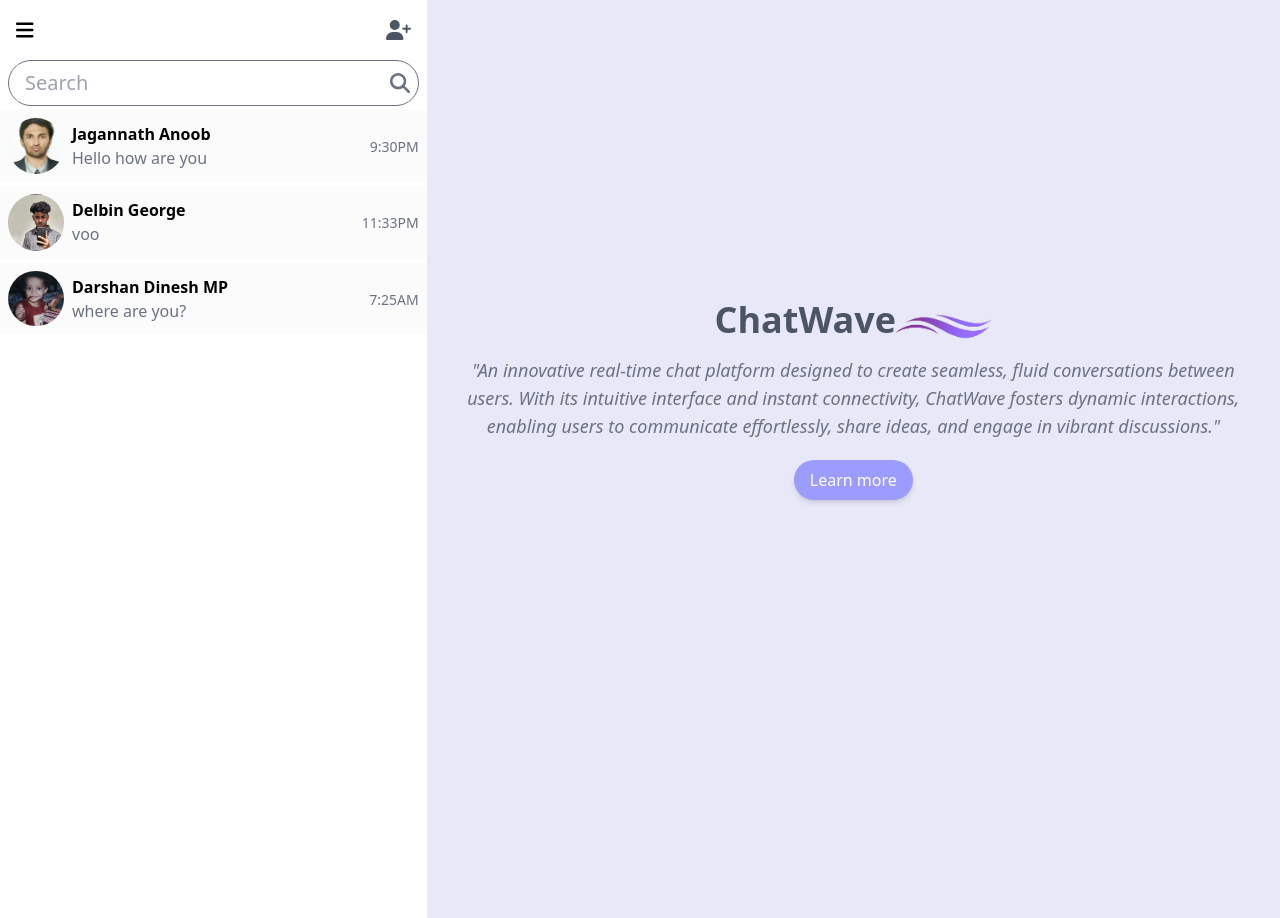
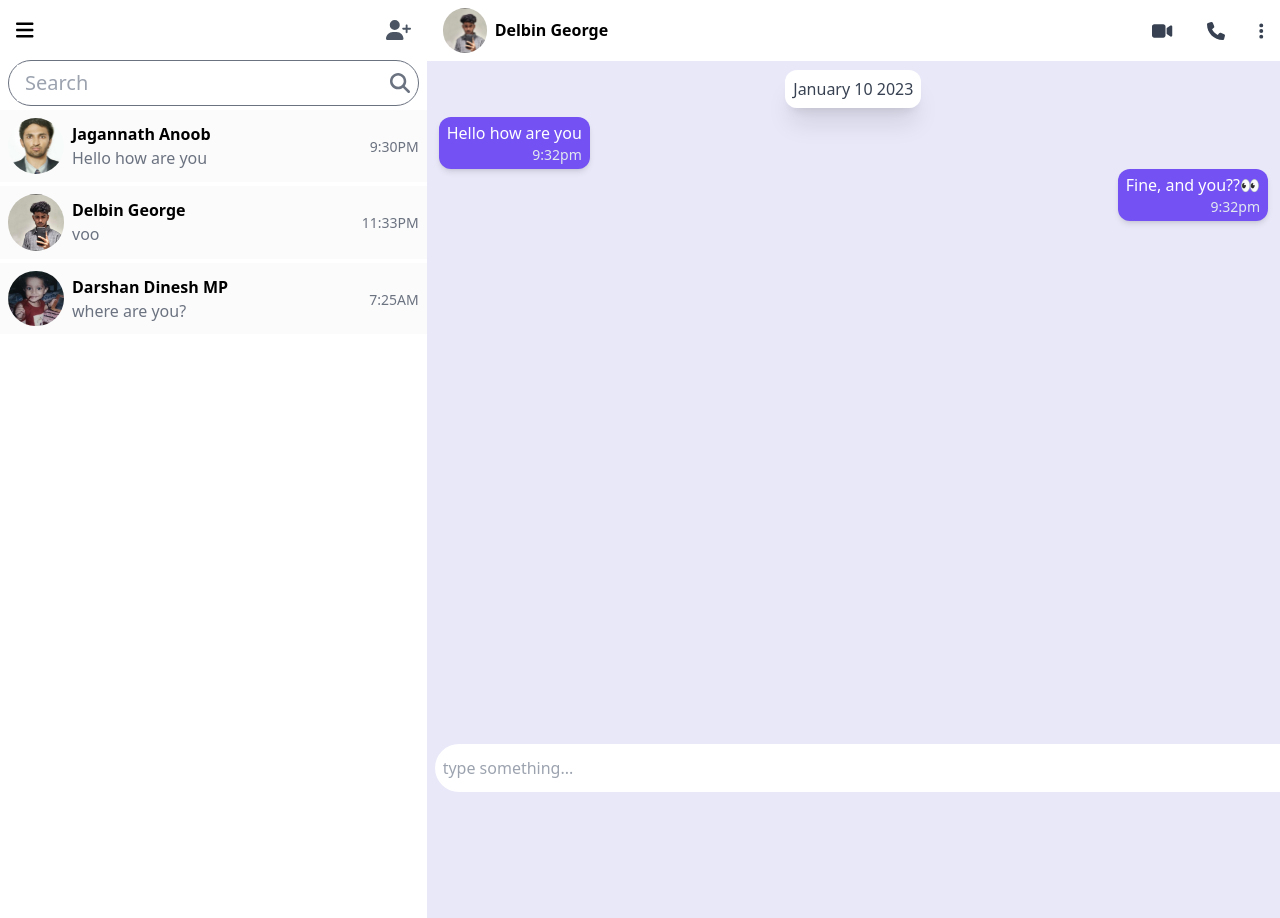
Before and after one commit to richusony/ChatWave, a React (Vite) app in the folder client/: page / in a window 1280 px wide. Built offline with nearby package versions, Linux system fonts and the light colour scheme.

Commit message:
feat: added input section to send messages

```diff
--- a/client/src/components/ChatSec.jsx
+++ b/client/src/components/ChatSec.jsx
@@ -1,9 +1,87 @@
-import React from 'react'
+import React from "react";
+import delbin from "../assets/users/delbin.jpg";
+import { FontAwesomeIcon } from "@fortawesome/react-fontawesome";
+import {
+  faDotCircle,
+  faEllipsisV,
+  faListDots,
+  faPaperPlane,
+  faPhone,
+  faVideo,
+} from "@fortawesome/free-solid-svg-icons";
 
 const ChatSec = () => {
   return (
-    <div className='w-full'>ChatSec</div>
-  )
-}
+    <div className="w-full min-h-screen relative">
+      {/* Header  */}
+      <div className="py-2 px-4 bg-white">
+        <div className="flex justify-between items-center">
+          <div className="flex justify-center items-center">
+            <div className="w-11">
+              <img
+                className="w-full h-full object-cover rounded-full"
+                src={delbin}
+                alt="user"
+              />
+            </div>
+            <div className="ml-2">
+              <span className="font-semibold">Delbin George</span>
+            </div>
+          </div>
 
-export default ChatSec
+          <div className="w-28 flex justify-between items-center text-lg text-gray-700">
+            <span className="cursor-pointer hover:text-black">
+              <FontAwesomeIcon icon={faVideo} />
+            </span>
+            <span className="cursor-pointer hover:text-black">
+              <FontAwesomeIcon icon={faPhone} />
+            </span>
+            <span className="cursor-pointer hover:text-black">
+              <FontAwesomeIcon icon={faEllipsisV} />
+            </span>
+          </div>
+        </div>
+      </div>
+
+      {/* Chats  */}
+      <div className="px-3 h-full">
+        <div className="my-4 text-center">
+          <span className="px-2 py-2 bg-white rounded-xl shadow-xl text-gray-700">
+            January 10 2023
+          </span>
+        </div>
+
+        <div className="w-full flex justify-start">
+          <div className="py-1 px-2 w-fit bg-[#7351F2] rounded-xl shadow-md">
+            <p className="text-white">Hello how are you</p>
+            <div className="text-end text-sm">
+              <p className="text-slate-200">9:32pm</p>
+            </div>
+          </div>
+        </div>
+
+        <div className="w-full flex justify-end">
+          <div className="py-1 px-2 w-fit bg-[#7351F2] rounded-xl shadow-md">
+            <p className="text-white">Fine, and you??👀</p>
+            <div className="text-end text-sm">
+              <p className="text-slate-200">9:32pm</p>
+            </div>
+          </div>
+        </div>
+      </div>
+
+      <div className="mt-4 px-2 fixed bottom-2 w-full flex items-center justify-between cursor-text">
+        <input
+          className="outline-none bg-white w-screen py-3 px-2 rounded-full"
+          type="text"
+          placeholder="type something..."
+        />
+        <span className="ml-2 py-3 px-4 text-white bg-[#7351F2] cursor-pointer rounded-full">
+          <FontAwesomeIcon icon={faPaperPlane} />
+        </span>
+      </div>
+    </div>
+  );
+};
+
+export default ChatSec;
--- a/client/src/components/Chats.jsx
+++ b/client/src/components/Chats.jsx
@@ -4,11 +4,11 @@ import ChatSec from "./ChatSec";
 import InitialPage from "./InitialPage";
 const Chats = () => {
   return (
-    <div className="w-full flex ">
+    <div className="w-full min-h-full flex ">
       <UsersList />
-      <div className="hidden md:block w-full md:w-2/3 min-h-screen bg-[#E8E8F9]">
-        <InitialPage />
-        {/* <ChatSec /> */}
+      <div className="md:block w-full md:w-2/3 min-h-screen bg-[#E8E8F9]">
+        {/* <InitialPage /> */}
+        <ChatSec />
       </div>
     </div>
   );
--- a/client/src/components/UserChat.jsx
+++ b/client/src/components/UserChat.jsx
@@ -2,7 +2,8 @@ import React from 'react'
 
 const UserChat = () => {
   return (
-    <div>UserChat</div>
+    <div>
+    </div>
   )
 }
 
```
